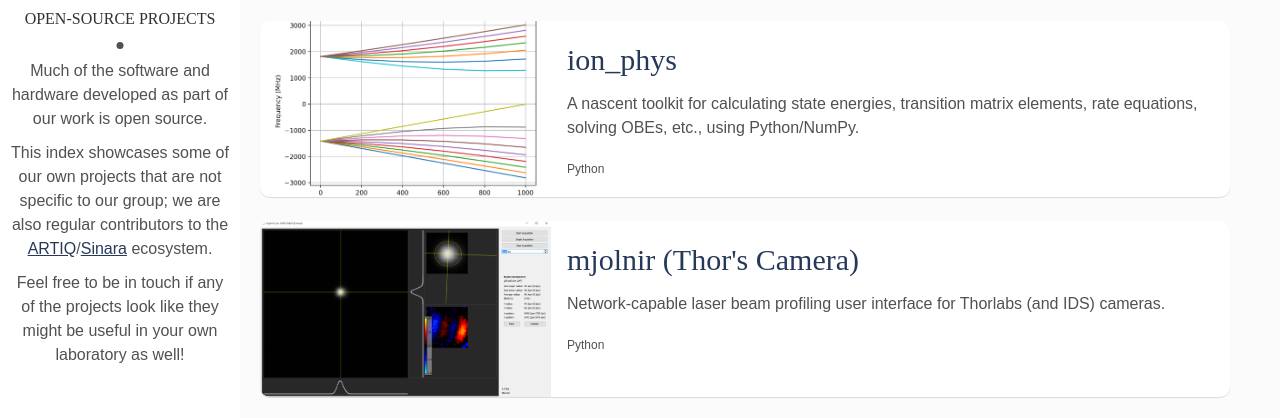
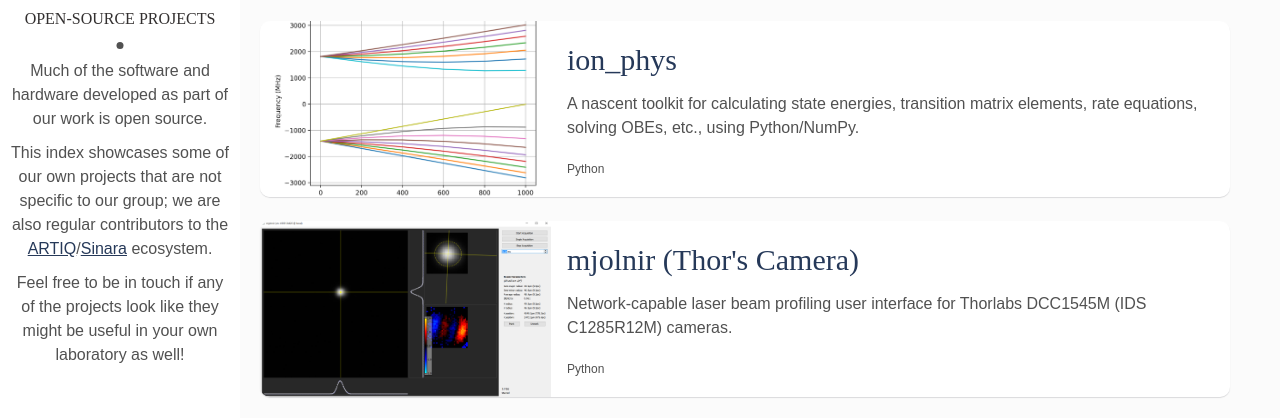
Before and after one commit to OxfordIonTrapGroup/oxfordiontrapgroup.github.io, a plain HTML site: page index.html in a window 1280 px wide. Shown: the part 199-617 px from the top of the page. Drawn offline with Linux system fonts and the light colour scheme; no server answers; a web font is replaced by a local one.

Commit message:
Add mjolnir camera model

```diff
--- a/index.html
+++ b/index.html
@@ -74,7 +74,7 @@
                     <div class="project-thumbnail" style="background-image: url(/img/mjolnir.png);"></div>
                     <div class="project-content">
                         <h2 class="project-title"><a href="https://github.com/OxfordIonTrapGroup/mjolnir">mjolnir (Thor's Camera)</a></h2>
-                        <p>Network-capable laser beam profiling user interface for Thorlabs (and IDS) cameras.</p>
+                        <p>Network-capable laser beam profiling user interface for Thorlabs DCC1545M (IDS C1285R12M) cameras.</p>
                         <span class="project-type">Python</span><span class="project-date" data-gh-project="mjolnir"></span>
                     </div>
                 </article>
```
